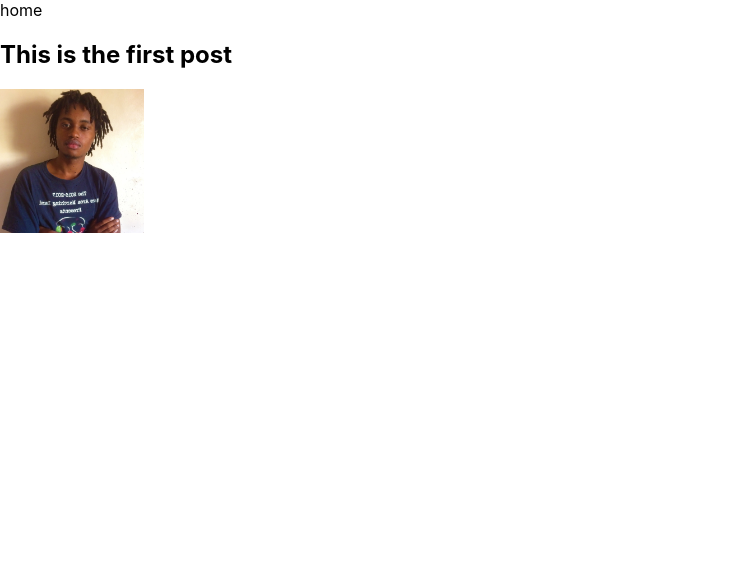
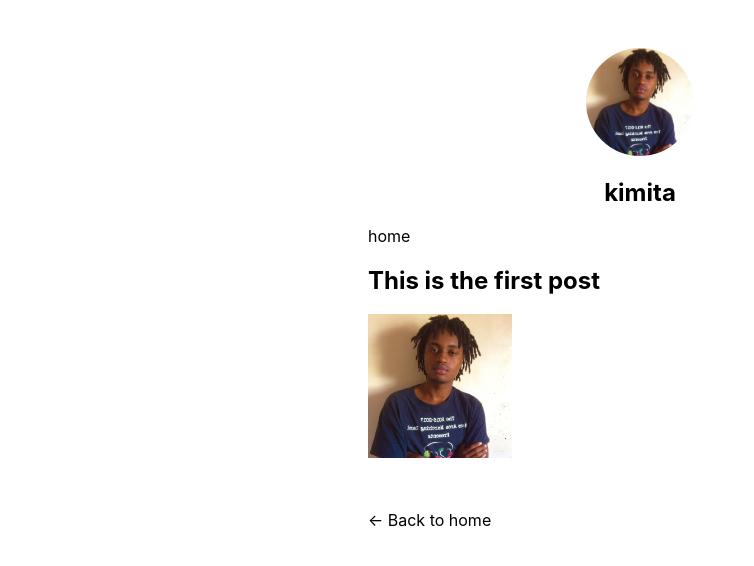
Before and after one commit to kimitaWanjohi/blog-nextjs, a Next.js app: page /posts/first-post in a window 1280 px wide. Shown: the top 566 px of the page, without its empty margins (0-754 px from the left). Built offline with nearby package versions, Linux system fonts and the light colour scheme.

Commit message:
styles done

```diff
--- /dev/null
+++ b/components/Layout.js
@@ -0,0 +1,73 @@
+import Head from 'next/head'
+import Image from 'next/image'
+import styles from '../styles/layout.module.css'
+import utilStyles from '../styles/utils.module.css'
+import Link from 'next/link'
+
+const name = 'kimita'
+export const siteTitle = 'Next.js Sample Website'
+
+export default function Layout({ children, home }) {
+  return (
+    <div className={styles.container}>
+      <Head>
+        <link rel="icon" href="/favicon.ico" />
+        <meta
+          name="description"
+          content="Learn how to build a personal website using Next.js"
+        />
+        <meta
+          property="og:image"
+          content={`https://og-image.vercel.app/${encodeURI(
+            siteTitle
+          )}.png?theme=light&md=0&fontSize=75px&images=https%3A%2F%2Fassets.vercel.com%2Fimage%2Fupload%2Ffront%2Fassets%2Fdesign%2Fnextjs-black-logo.svg`}
+        />
+        <meta name="og:title" content={siteTitle} />
+        <meta name="twitter:card" content="summary_large_image" />
+      </Head>
+      <header className={styles.header}>
+        {home ? (
+          <>
+            <Image
+              priority
+              src="/images/profile.jpg"
+              className={utilStyles.borderCircle}
+              height={144}
+              width={144}
+              alt={name}
+            />
+            <h1 className={utilStyles.heading2Xl}>{name}</h1>
+          </>
+        ) : (
+          <>
+            <Link href="/">
+              <a>
+                <Image
+                  priority
+                  src="/images/profile.jpg"
+                  className={utilStyles.borderCircle}
+                  height={108}
+                  width={108}
+                  alt={name}
+                />
+              </a>
+            </Link>
+            <h2 className={utilStyles.headingLg}>
+              <Link href="/">
+                <a className={utilStyles.colorInherit}>{name}</a>
+              </Link>
+            </h2>
+          </>
+        )}
+      </header>
+      <main>{children}</main>
+      {!home && (
+        <div className={styles.backToHome}>
+          <Link href="/">
+            <a>← Back to home</a>
+          </Link>
+        </div>
+      )}
+    </div>
+  )
+}
--- a/pages/posts/first-post.js
+++ b/pages/posts/first-post.js
@@ -1,11 +1,12 @@
 import Link from 'next/link';
 import Image from 'next/image';
 import Head from 'next/head';
+import Layout from '../../components/Layout';
 
 export default function FirstPost() {
 
     return (
-        <div>
+        <Layout>
             <Head>
                 <title>this is the first post</title>
             </Head>
@@ -16,6 +17,6 @@
             <div>
                 <Image src="/images/profile.jpg" width={144} height={144} alt="kimita" />
             </div>
-        </div>
+        </Layout>
     )
 }
--- /dev/null
+++ b/styles/Layout.module.css
@@ -0,0 +1,15 @@
+.container {
+  max-width: 36rem;
+  padding: 0 1rem;
+  margin: 3rem auto 6rem;
+}
+
+.header {
+  display: flex;
+  flex-direction: column;
+  align-items: center;
+}
+
+.backToHome {
+  margin: 3rem 0 0;
+}
--- /dev/null
+++ b/styles/utils.module.css
@@ -0,0 +1,52 @@
+.heading2Xl {
+    font-size: 2.5rem;
+    line-height: 1.2;
+    font-weight: 800;
+    letter-spacing: -0.05rem;
+    margin: 1rem 0;
+  }
+
+  .headingXl {
+    font-size: 2rem;
+    line-height: 1.3;
+    font-weight: 800;
+    letter-spacing: -0.05rem;
+    margin: 1rem 0;
+  }
+
+  .headingLg {
+    font-size: 1.5rem;
+    line-height: 1.4;
+    margin: 1rem 0;
+  }
+
+  .headingMd {
+    font-size: 1.2rem;
+    line-height: 1.5;
+  }
+
+  .borderCircle {
+    border-radius: 9999px;
+  }
+
+  .colorInherit {
+    color: inherit;
+  }
+
+  .padding1px {
+    padding-top: 1px;
+  }
+
+  .list {
+    list-style: none;
+    padding: 0;
+    margin: 0;
+  }
+
+  .listItem {
+    margin: 0 0 1.25rem;
+  }
+
+  .lightText {
+    color: #666;
+  }
```
